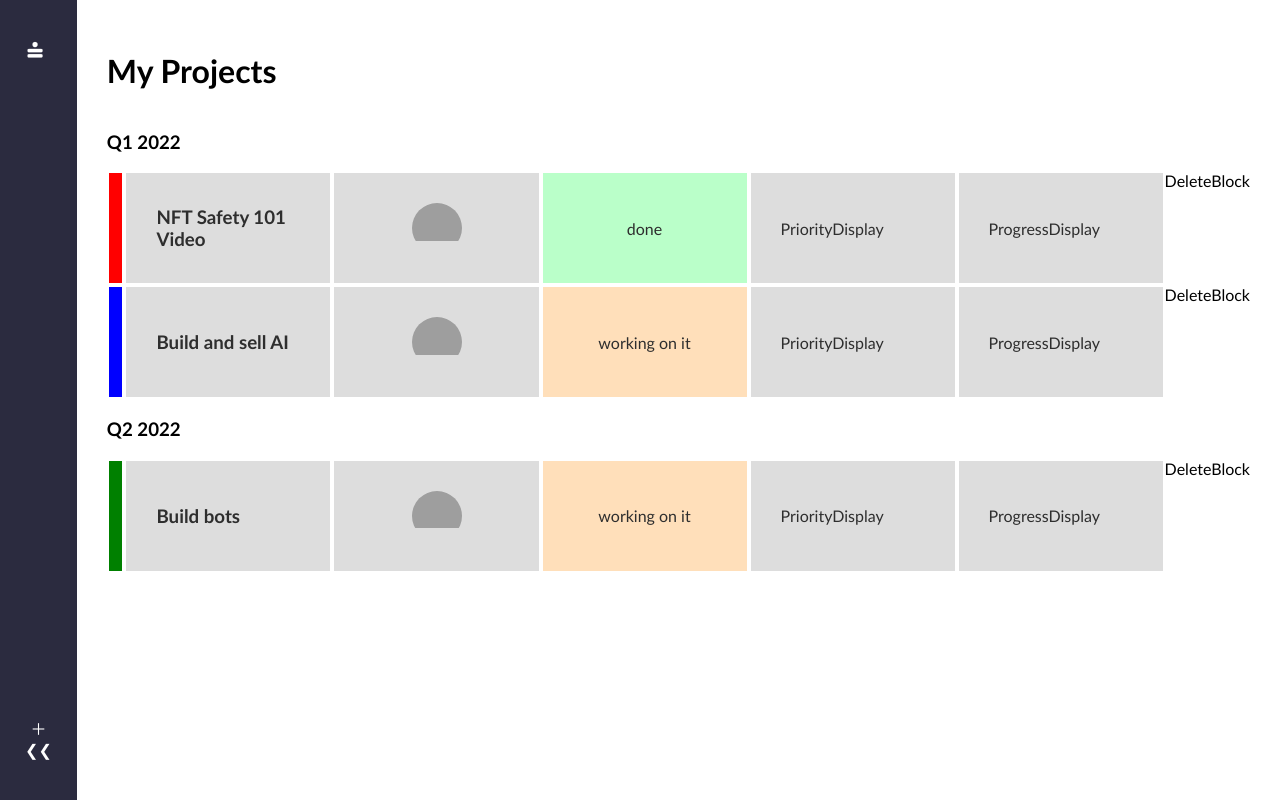
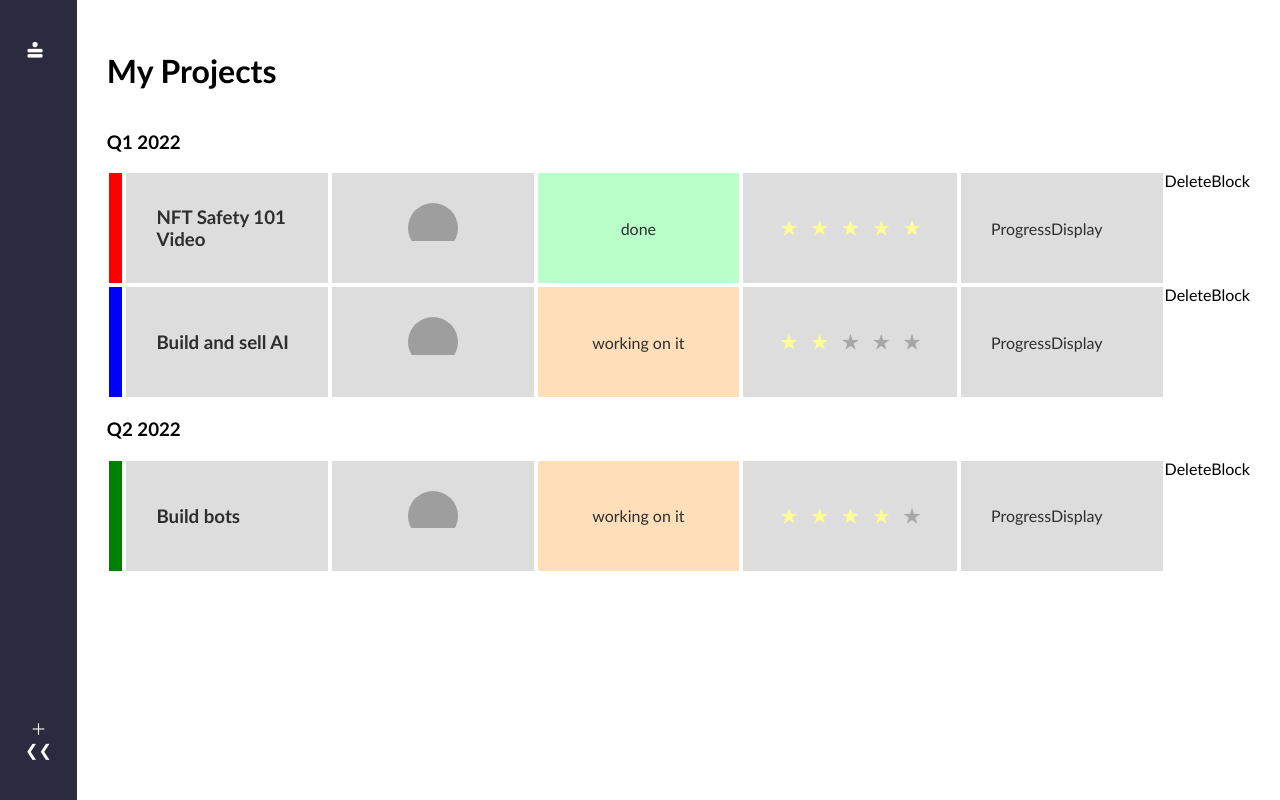
Before and after one commit to APareja12/crm-clone, a React (Create React App) app: page / in a window 1280 px wide. Built offline with nearby package versions, Linux system fonts and the light colour scheme; grey boxes are pictures that could not be loaded.

Commit message:
adds priority display

```diff
--- a/src/components/PriorityDisplay.js
+++ b/src/components/PriorityDisplay.js
@@ -1,11 +1,16 @@
-import React from 'react'
+const PriorityDisplay = ({ priority }) => {
 
-const PriorityDisplay = () => {
-  return (
-    <div>
-      PriorityDisplay
-    </div>
-  )
-}
+    return (
+      <div className="priority-display">
+        <div className="star-container">
+          <h3 style={{color: priority >=1 ? 'rgb(253, 253, 150)' : ''}}>★</h3>
+          <h3 style={{color: priority >=2 ? 'rgb(253, 253, 150)' : ''}}>★</h3>
+          <h3 style={{color: priority >=3 ? 'rgb(253, 253, 150)' : ''}}>★</h3>
+          <h3 style={{color: priority >=4 ? 'rgb(253, 253, 150)' : ''}}>★</h3>
+          <h3 style={{color: priority >=5 ? 'rgb(253, 253, 150)' : ''}}>★</h3>
+        </div>
+      </div>
+    )
+  }
 
-export default PriorityDisplay
+  export default PriorityDisplay
```
